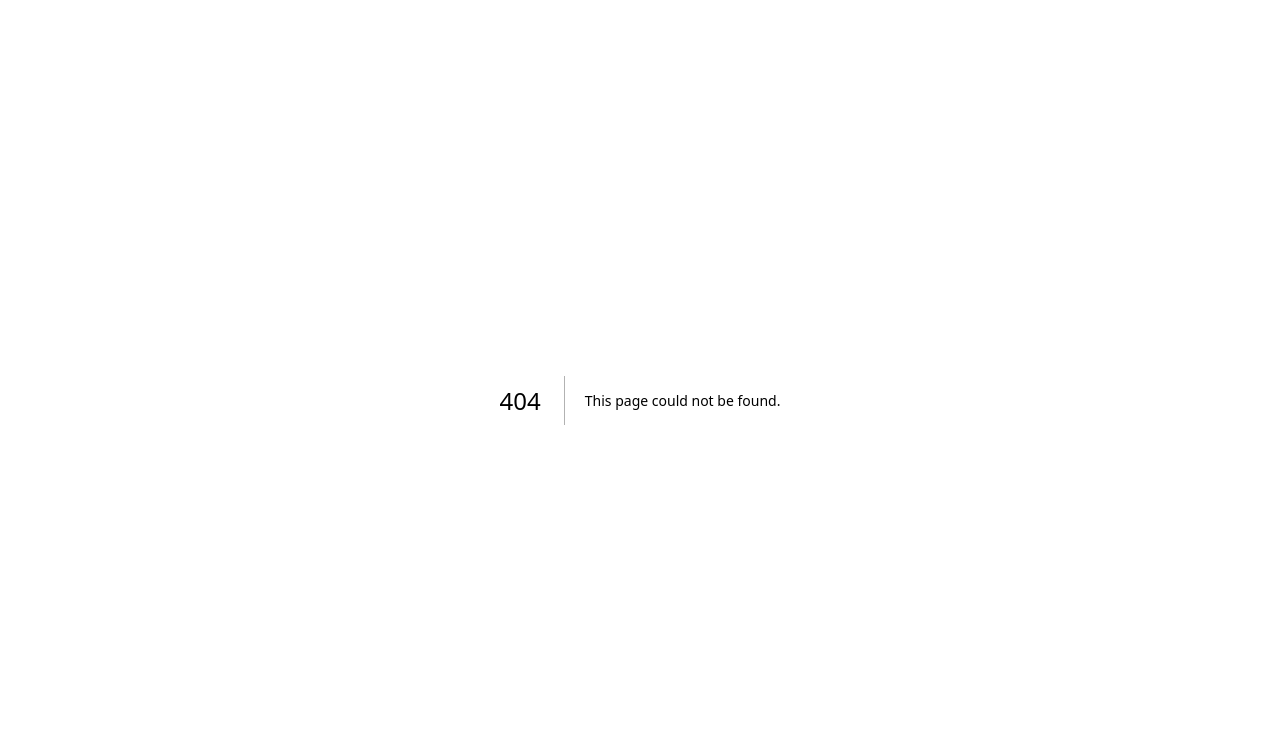
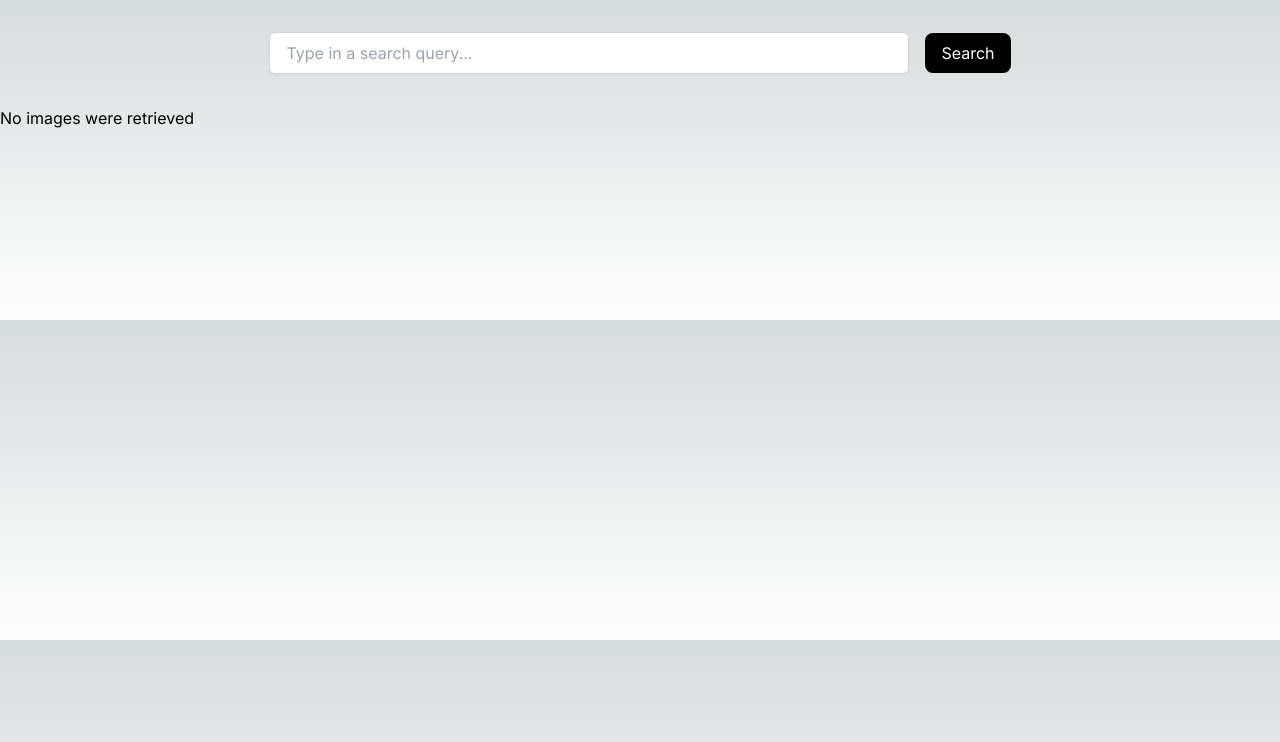
Before and after one commit to kennjr/next-gallery, a Next.js app: page /search in a window 1280 px wide. Before the commit this address had no page. Shown: the top 742 px of the page. Built offline with nearby package versions, Linux system fonts and the light colour scheme.

Commit message:
Search - created a page to try out the client-side-rendering feature of nextjs

```diff
--- /dev/null
+++ b/src/app/(CSR)/search/page.tsx
@@ -0,0 +1,58 @@
+"use client"
+
+import PhotosComponent from "@/components/Photos";
+import { PhotoData } from "@/utils/models/photo";
+import { SearchData } from "@/utils/models/search";
+import { useState } from "react"
+
+
+/**
+ * this page fetches data client-side. In order to not leak API credentials the request is sent to a nextJS route handler that runs on the server
+ * this handler then makes the request to the unsplash api and returns the response
+ */
+const SearchPage = () => {
+    const [query, setQuery] = useState("");
+    const [images, setImages] = useState<PhotoData[]>([]);
+    const [loading, setLoading] = useState(false);
+    const [error, setError] = useState(false);
+
+
+    const processSearchRequest = async (e: any) =>{
+        e.preventDefault();
+
+        if(query.length <= 0) return
+
+        if(query){
+            try{
+                setLoading(true);
+                setError(false);
+                setImages([]);
+
+                const response = await fetch(`/api/search?query=${query}`);
+                const { results }: SearchData = await response.json();
+
+                setImages(results)
+            }catch(error){
+                setError(true)
+            }finally{
+                setLoading(false)
+            }
+        }
+    }
+
+    return (
+        <section className="max-w-7xl py-8 mx-auto min-h-80">
+            <form onSubmit={processSearchRequest} className="flex flex-row gap-x-2 md:gap-x-4 w-full items-center justify-center md:mx-auto mx-1 mb-8">
+                <div className="w-4/6 md:w-2/3 lg:w-1/2">
+                    <input type="text" name="search" id="search" onChange={(e) => setQuery(e.target.value)} className="block w-full rounded-md border-gray-300 shadow-sm sm:text-sm md:text-base text-gray-800 px-4 py-2 border" placeholder="Type in a search query..."/>
+                </div>
+                <button className="bg-black text-white hover:bg-gray-800 px-4 py-2 rounded-lg" type="submit" disabled={loading}>Search</button>
+            </form>
+            { loading && <span>searching...</span> }
+            { (!loading && !error && images.length > 0) && <PhotosComponent images={images}></PhotosComponent> }
+            { (images.length <= 0 && !loading && !error) && <span>No images were retrieved</span> }
+            { error && <span>An error occurred</span> }
+        </section>
+    )
+}
+export default SearchPage
```
